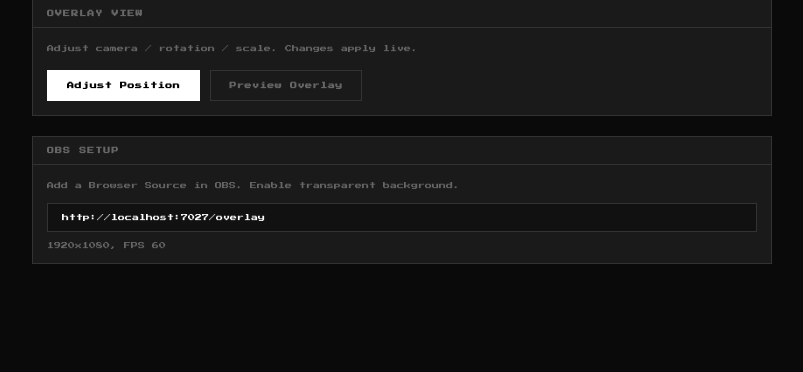
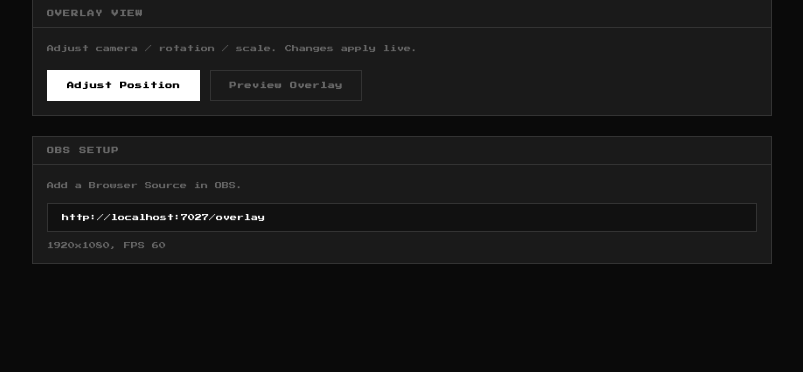
Before and after one commit to miniblack0662/SayoDevice-Visualizer, a Flask app: page / in a window 1280 px wide. Shown: the part 358-730 px from the top of the page, without its empty margins (238-1041 px from the left). Run offline with Flask 3, Linux system fonts and the light colour scheme; data that the repository does not hold is empty; some libraries are stand-ins or nearby versions.

Commit message:
Update control.html

```diff
--- a/templates/control.html
+++ b/templates/control.html
@@ -391,7 +391,7 @@ main {
     <div class="card-head"><span class="card-title">OBS Setup</span></div>
     <div class="card-body" style="gap:10px">
       <p style="font-size: 7px;color:var(--muted);line-height:2">
-        Add a Browser Source in OBS. Enable transparent background.
+        Add a Browser Source in OBS.
       </p>
       <div style="background:var(--surface);border:1px solid var(--border);border-radius:0px;padding:10px 14px;font-size: 7px;user-select:all;cursor:pointer" onclick="copyUrl()">
         http://localhost:7027/overlay
```
